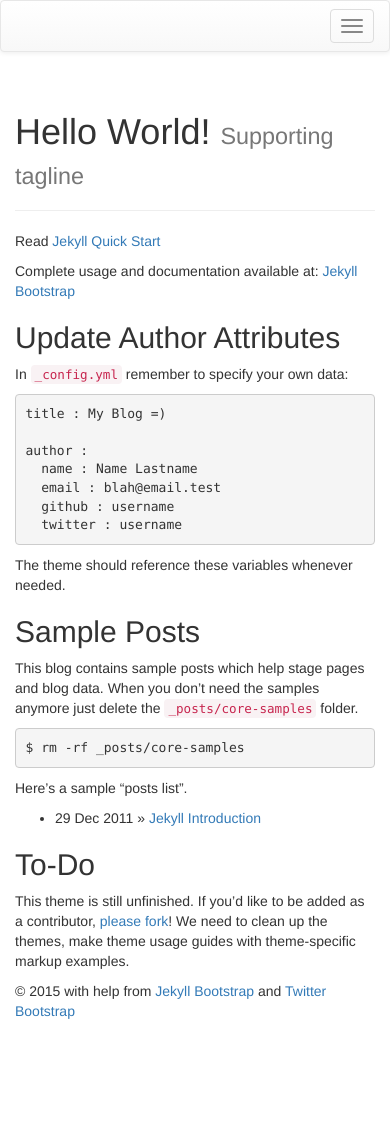
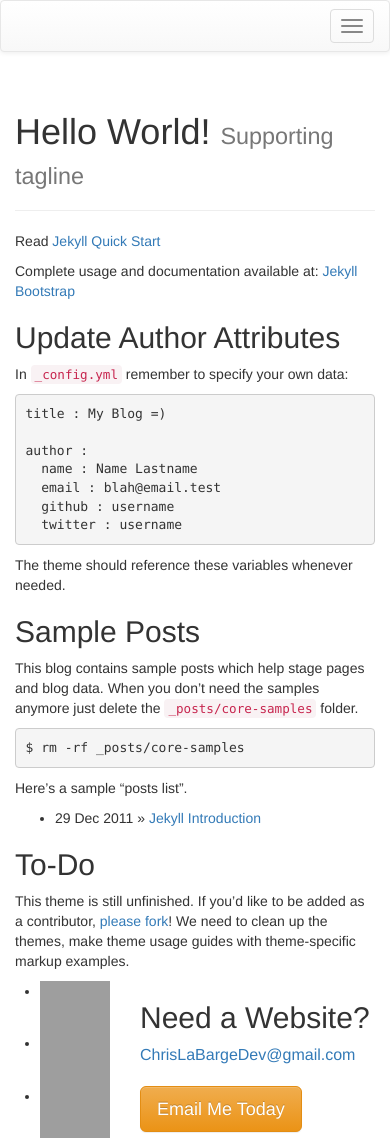
Before and after one commit to chrislabarge/chrislabarge.github.io, a Jekyll site: the page built from index.md, in a window 390 px wide. Built offline with Jekyll 4.4.1, drawn with Linux system fonts in a browser that asks for light colours; nearby versions of some CDN libraries; library files that are not in the unit come from our copies; before the commit the page ends 1031 px from its top, so only the background shows below that; grey boxes are pictures that could not be loaded.

Commit message:
trying to update bootstrap version

```diff
--- a/_includes/themes/bootstrap-3/default.html
+++ b/_includes/themes/bootstrap-3/default.html
@@ -78,14 +78,23 @@
 
     </div>
 
-    <div id="footer">
-      <div class="container">
-        <p>&copy; {{ site.time | date: '%Y' }} {{ site.author.name }}
-          with help from <a href="http://jekyllbootstrap.com" target="_blank" title="The Definitive Jekyll Blogging Framework">Jekyll Bootstrap</a>
-          and <a href="http://twitter.github.com/bootstrap/" target="_blank">Twitter Bootstrap</a>
-        </p>
-      </div>
-    </div>
+    <footer>
+   	<div class="row">
+ 		 <div class=" col-xs-4 col-sm-2">
+  	 <ul>
+     <li><img class="img-responsive" src="http://www.ahernslawyers.com.au/img/template/linkedin-icon.png"></li>
+     <li><img class="img-responsive" src="https://g.twimg.com/Twitter_logo_white.png"></li>
+     <li><img class="img-responsive" src="http://png-2.findicons.com/files/icons/2779/simple_icons/4096/github.png"></li>
+   </ul>
+  </div>
+  <div class="col-xs-8 center">
+   <h2>Need a Website?</h2>
+  <p class="lead"><a href="mailto:chrislabargedev@gmail.com">ChrisLaBargeDev@gmail.com</a></p>
+   <a href="mailto:chrislabargedev@gmail.com"><button class="btn btn-lg btn-warning">Email Me Today</button><a>
+  </div>
+
+   </div>
+ </footer>
 
     {% include JB/analytics %}
 
```
Also changed, not shown: assets/themes/bootstrap-3/css/style.css (+100 -48 lines), assets/themes/bootstrap-3/bootstrap/css/bootstrap-theme.min.css, assets/themes/bootstrap-3/bootstrap/css/bootstrap.min.css, assets/themes/bootstrap-3/bootstrap/js/bootstrap.min.js, 5 other files.
